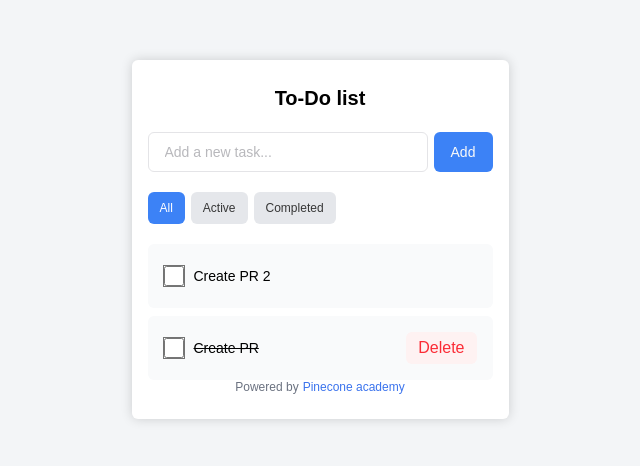
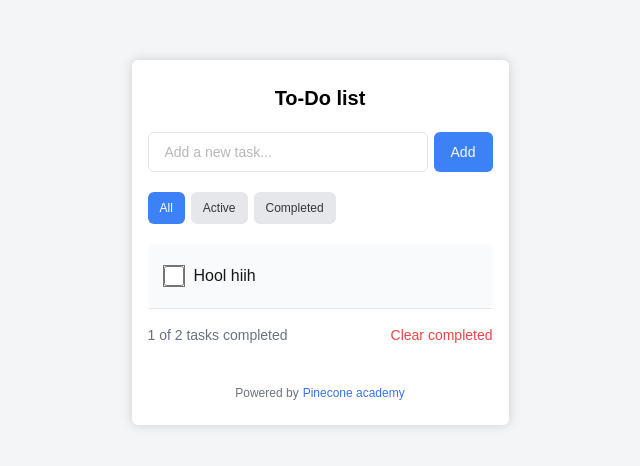
Before and after one commit to hatakiii/To-Do-List, a Next.js app in the folder to-do-list-app/: page /todo in a window 1280 px wide. Shown: the top 466 px of the page, without its empty margins (320-960 px from the left). Built offline with nearby package versions, Linux system fonts and the light colour scheme.

Commit message:
8-21-nii oroi

```diff
--- a/to-do-list-app/src/app/todo/page.js
+++ b/to-do-list-app/src/app/todo/page.js
@@ -1,7 +1,7 @@
 import { Button, Task, TaskCompleted } from "@/components";
 
 const Home = () => {
-  const data = [
+  const task = [
     {
       taskName: "Hool hiih",
       isCompleted: false,
@@ -52,7 +52,18 @@ const Home = () => {
           </div>
           {/* No tasks to display */}
           {/* <Task /> */}
-          <TaskCompleted />
+          <TaskCompleted
+            taskName={task[0].taskName}
+            isCompleted={task[0].isCompleted}
+          />
+
+          {/* Clear completed */}
+          <div className="flex pt-4 mb-10   justify-between items-center border-t-[1px] border-t-[#e5e7eb]">
+            <p className="text-[14px] text-gray-500 ">1 of 2 tasks completed</p>
+            <button className="border-0 text-[14px] cursor-pointer  text-[#ef4444] bg-transparent">
+              Clear completed
+            </button>
+          </div>
 
           {/* Footer */}
           <div className="text-[12px] text-[#6b7280] text-center leading-[14.5px]">
--- a/to-do-list-app/src/components/taskCompleted.jsx
+++ b/to-do-list-app/src/components/taskCompleted.jsx
@@ -3,33 +3,25 @@ export const TaskCompleted = (props) => {
     <div className="flex flex-col gap-2">
       <div
         data-state="Default"
-        className="w-[100%] h-16 p-4 bg-gray-50 rounded-md inline-flex justify-start items-center gap-2.5"
+        className="w-full h-16 p-4 bg-gray-50 rounded-md flex justify-between items-center"
       >
-        <div className="flex justify-start items-center gap-2.5">
+        {/* Left side (checkbox + text) */}
+        <div className="flex items-center gap-2.5">
           <input
-            className="w-5 h-5 relative bg-white rounded-sm  outline-1 outline-neutral-500"
+            className="w-5 h-5 relative bg-white rounded-sm outline-1 outline-neutral-500"
             type="checkbox"
-          ></input>
-          <div className="justify-start text-black text-sm ">Create PR 2</div>
+          />
+          <p className={props.isCompleted ? "line-through" : ""}>
+            {props.taskName}
+          </p>
         </div>
-      </div>
-      <div
-        data-state="Checked"
-        className="w-[100%] h-16 p-4 bg-gray-50 rounded-md inline-flex justify-between items-center"
-      >
-        <div className="flex justify-start items-center gap-2.5">
-          <input
-            className="w-5 h-5 relative bg-white rounded-sm  outline-1 outline-neutral-500"
-            type="checkbox"
-          ></input>
 
-          <div className="justify-start text-black text-sm  line-through">
-            Create PR
-          </div>
-        </div>
-        <div className="self-stretch px-3 py-1.5 bg-red-50 rounded-md flex justify-center items-center gap-2.5">
-          <div className="justify-start text-red-500  ">Delete</div>
-        </div>
+        {/* Right side (delete button only if completed) */}
+        {props.isCompleted && (
+          <button className="px-3 py-1.5 bg-red-50 rounded-md text-red-500">
+            Delete
+          </button>
+        )}
       </div>
     </div>
   );
```
